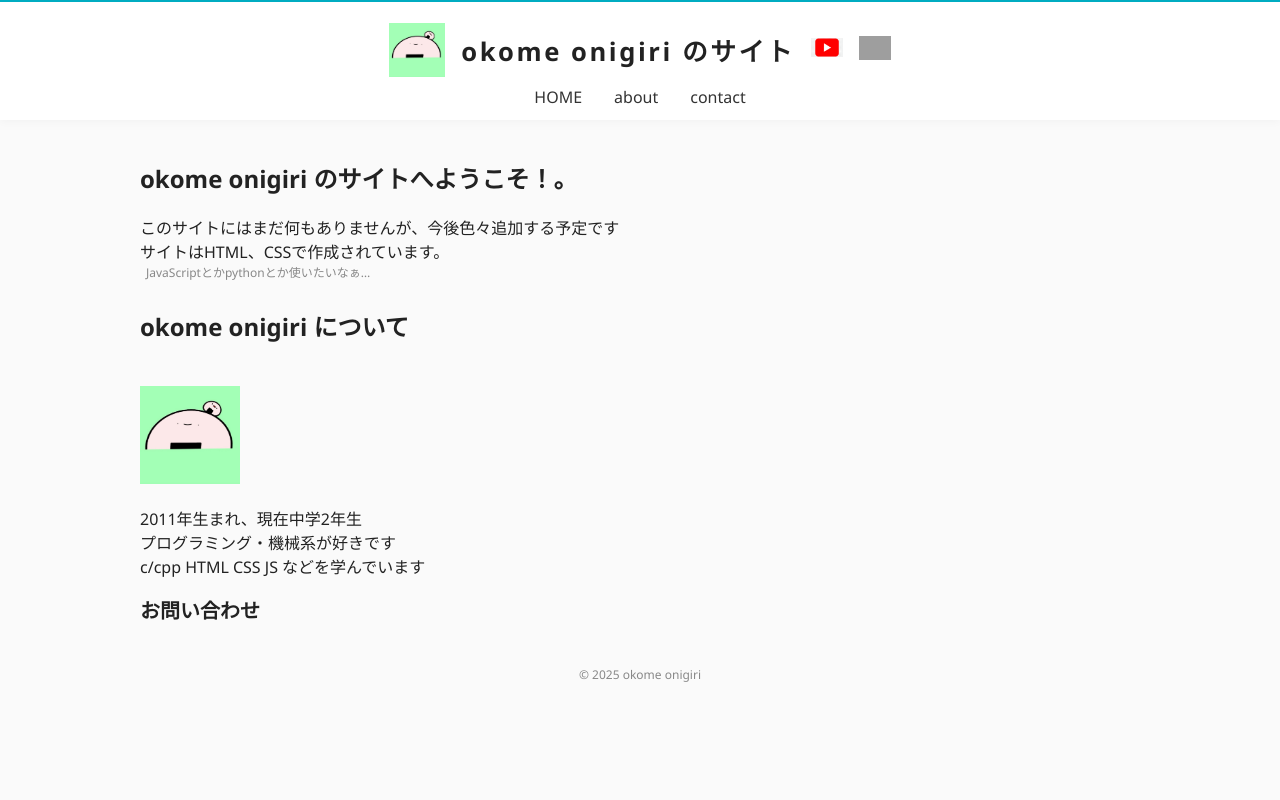
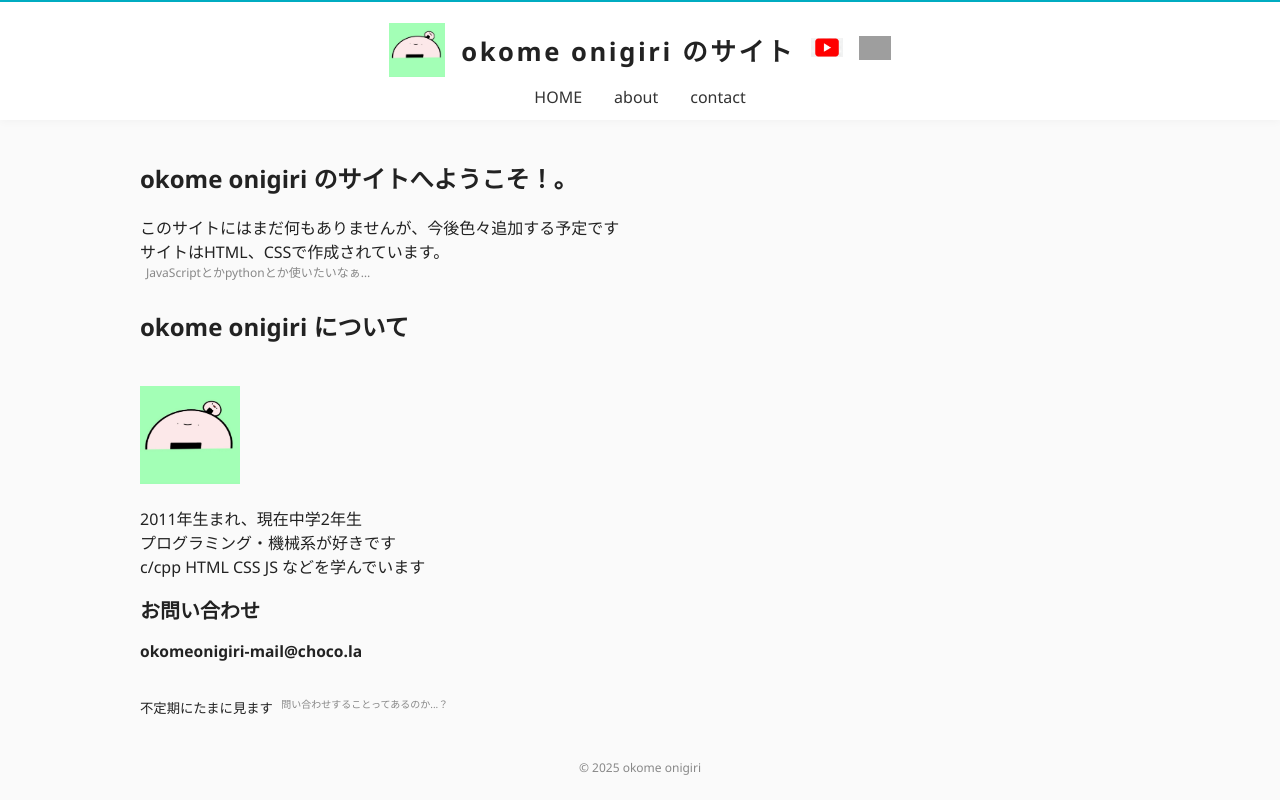
Before and after one commit to okomeonigiri/okomeonigiri-site, a plain HTML site: page home.html in a window 1280 px wide. Drawn offline with Linux system fonts and the light colour scheme; grey boxes are pictures that could not be loaded.

Commit message:
問い合わせ作った（仮）

```diff
--- a/home.html
+++ b/home.html
@@ -138,9 +138,12 @@
       </p>
     </section>
     <section id="contact">
+    <p>
       <h2>お問い合わせ</h2>
-      <p>
-      </p>
+      <h3>okomeonigiri-mail@choco.la</h3><br>
+      不定期にたまに見ます
+      <small-note>問い合わせすることってあるのか...？</small-note>
+    </p>
     </section>
   </main>
   <footer class="site-footer">
```
